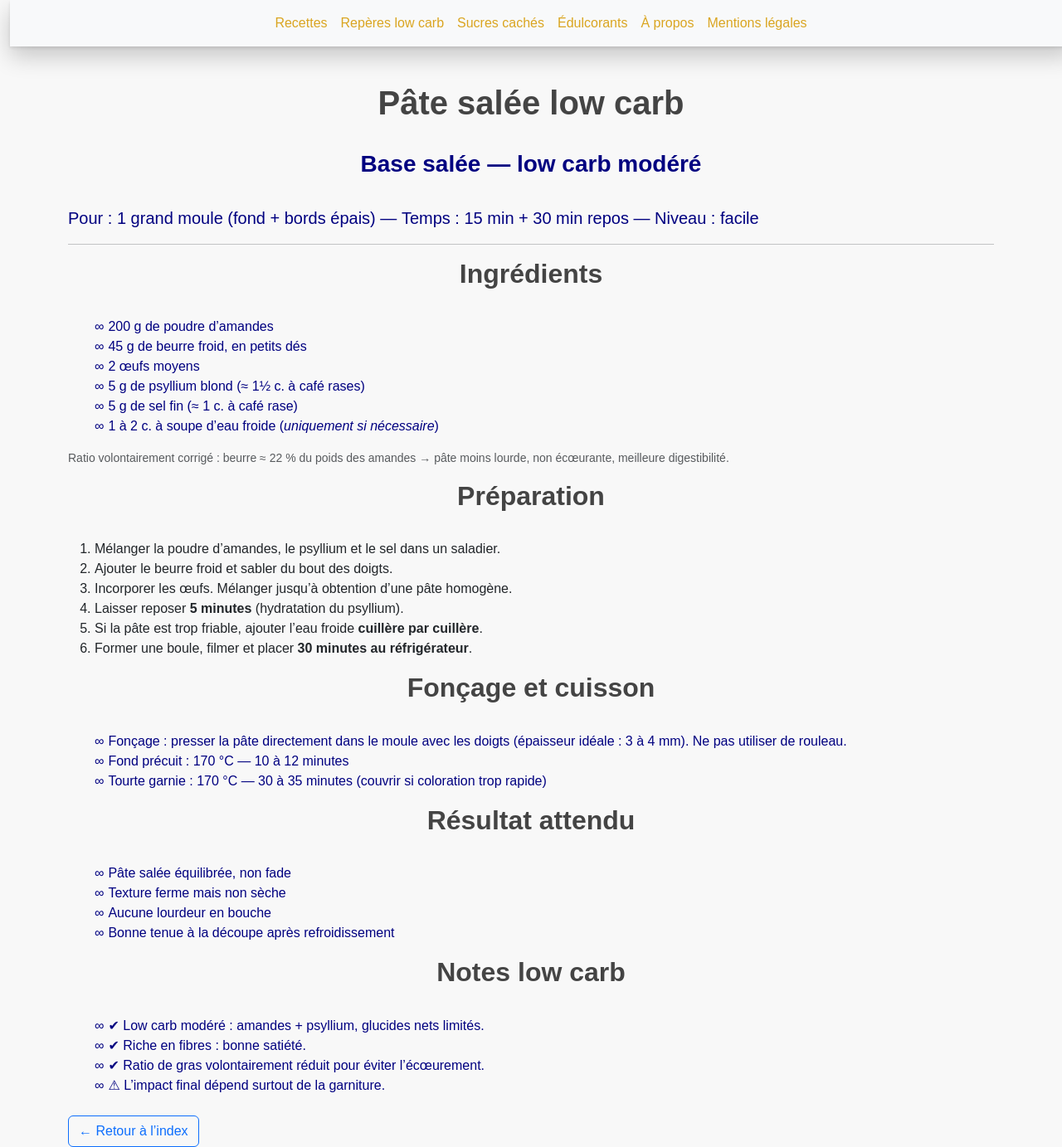
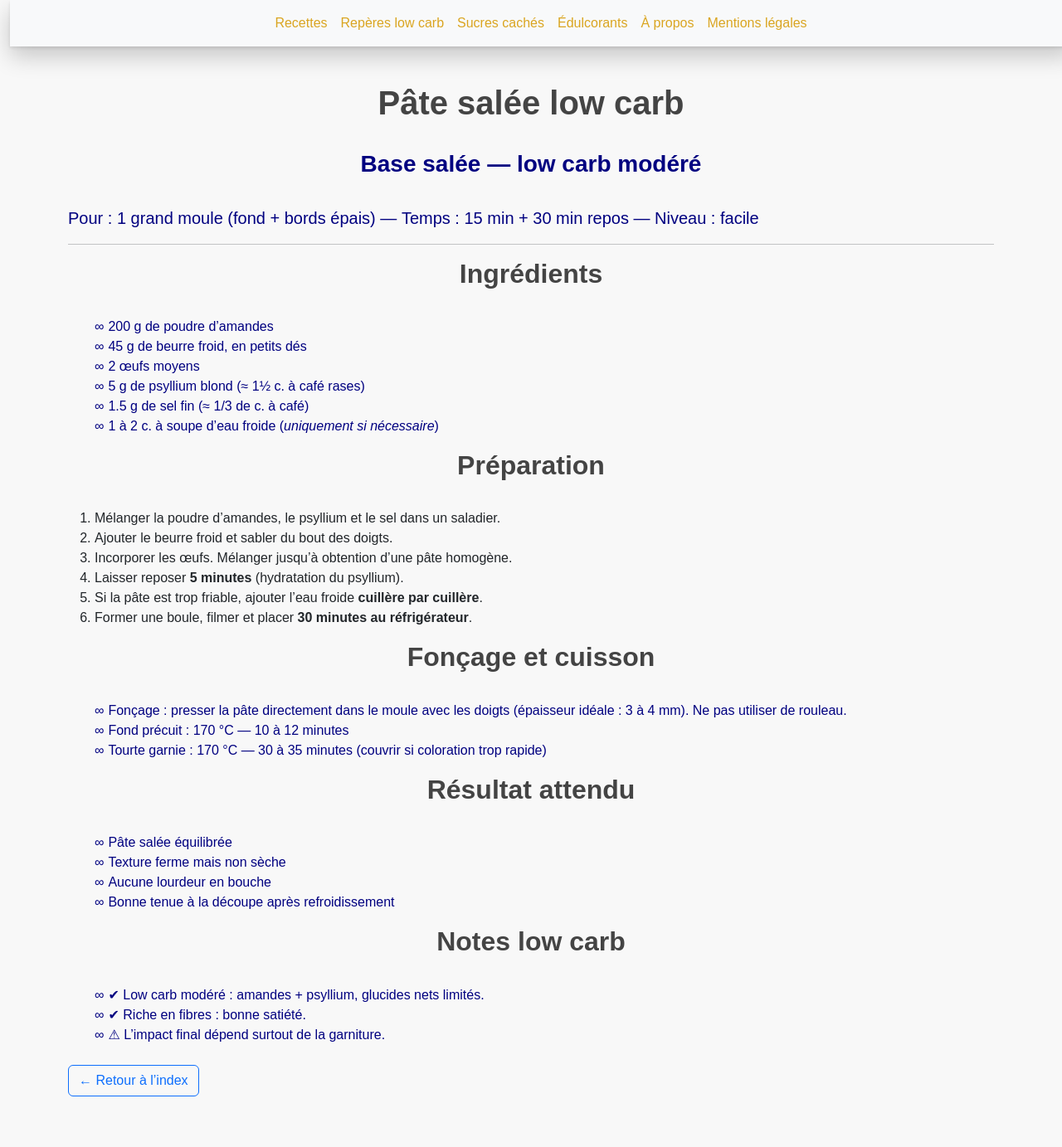
Before and after one commit to laurie-boissay/laurie-boissay.github.io, a Jekyll site: the page built from recettes/pate-salee.html, in a window 1280 px wide and 1383 px high. Shown: the whole window at 83% size. Built offline with Jekyll 4.4.1, drawn with Linux system fonts in a browser that asks for light colours.

Commit message:
Update pate-salee.html

```diff
--- a/recettes/pate-salee.html
+++ b/recettes/pate-salee.html
@@ -27,7 +27,7 @@ extra_head: |
       "Beurre froid 45 g",
       "Œufs 2",
       "Psyllium blond 5 g",
-      "Sel fin 5 g",
+      "Sel fin 1.5 g",
       "Eau froide 1 à 2 c. à s. (si besoin)"
     ]
   }
@@ -48,14 +48,9 @@ extra_head: |
   <li><strong>45 g</strong> de beurre froid, en petits dés</li>
   <li><strong>2</strong> œufs moyens</li>
   <li><strong>5 g</strong> de psyllium blond (≈ 1½ c. à café rases)</li>
-  <li><strong>5 g</strong> de sel fin (≈ 1 c. à café rase)</li>
+  <li><strong>1.5 g</strong> de sel fin (≈ 1/3 de c. à café)</li>
   <li>1 à 2 c. à soupe d’eau froide (<em>uniquement si nécessaire</em>)</li>
 </ul>
-
-<p class="small text-muted">
-  Ratio volontairement corrigé : <strong>beurre ≈ 22&nbsp;%</strong> du poids des amandes
-  → pâte moins lourde, non écœurante, meilleure digestibilité.
-</p>
 
 <h2>Préparation</h2>
 <ol>
@@ -78,7 +73,7 @@ extra_head: |
 
 <h2>Résultat attendu</h2>
 <ul>
-  <li>Pâte salée équilibrée, non fade</li>
+  <li>Pâte salée équilibrée</li>
   <li>Texture ferme mais non sèche</li>
   <li>Aucune lourdeur en bouche</li>
   <li>Bonne tenue à la découpe après refroidissement</li>
@@ -88,6 +83,5 @@ extra_head: |
 <ul>
   <li>✔ <strong>Low carb modéré</strong> : amandes + psyllium, glucides nets limités.</li>
   <li>✔ <strong>Riche en fibres</strong> : bonne satiété.</li>
-  <li>✔ Ratio de gras volontairement réduit pour éviter l’écœurement.</li>
   <li>⚠ L’impact final dépend surtout de la <strong>garniture</strong>.</li>
 </ul>
```
